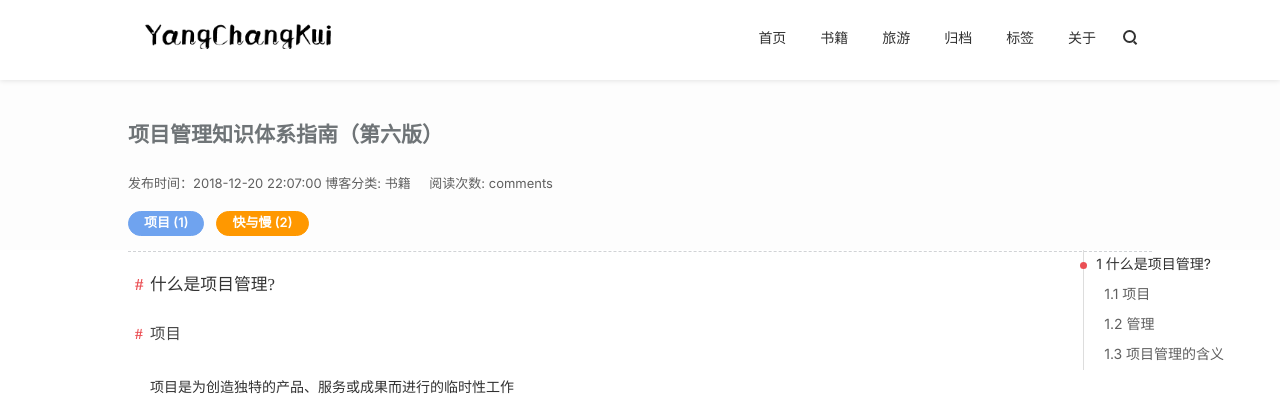
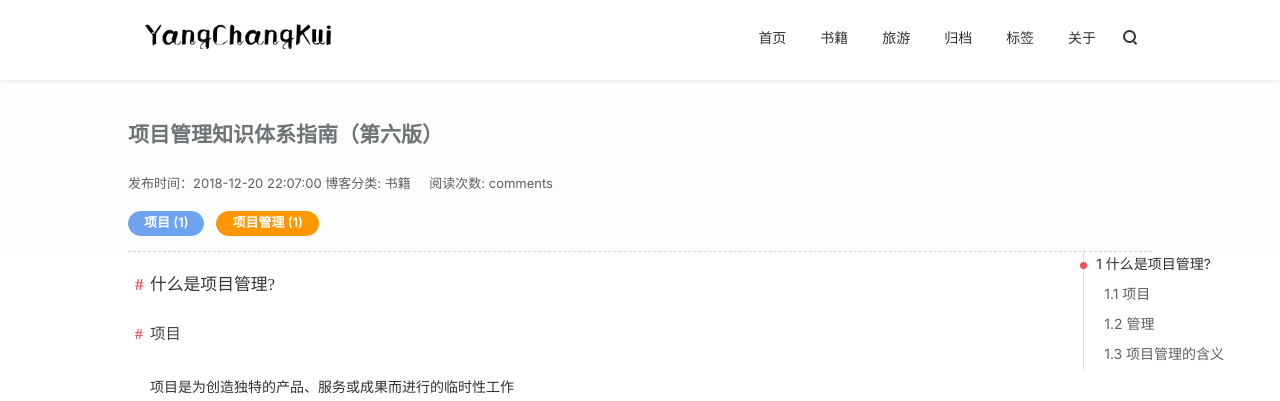
Before and after one commit to yangchangkui/yangchangkui.github.io, a Jekyll site: the page built from _posts/书籍/2018-12-20-项目管理知识体系指南第六版.md, in a window 1280 px wide and 1205 px high. Shown: the top 401 px of the window. Built offline with Jekyll 4.4.1, drawn with Linux system fonts in a browser that asks for light colours; nearby versions of some CDN libraries; comment, search, counter and statistics services are not loaded.

Commit message:
项目管理知识体系tags

```diff
--- a/_posts/书籍/2018-12-20-项目管理知识体系指南第六版.md
+++ b/_posts/书籍/2018-12-20-项目管理知识体系指南第六版.md
@@ -6,7 +6,7 @@ title:  "项目管理知识体系指南（第六版）"
 category: 书籍
 tags:
 - 项目
-- 快与慢
+- 项目管理
 excerpt: "项目是为创造独特的产品、服务或成果而进行的临时性工作"
 date:    2018-12-20 22:07:00
 ---
```
